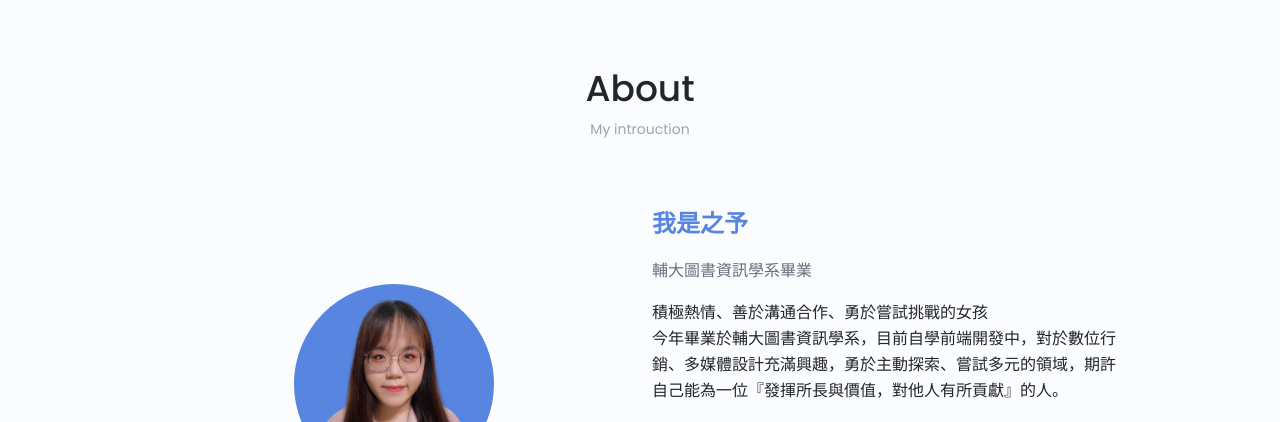
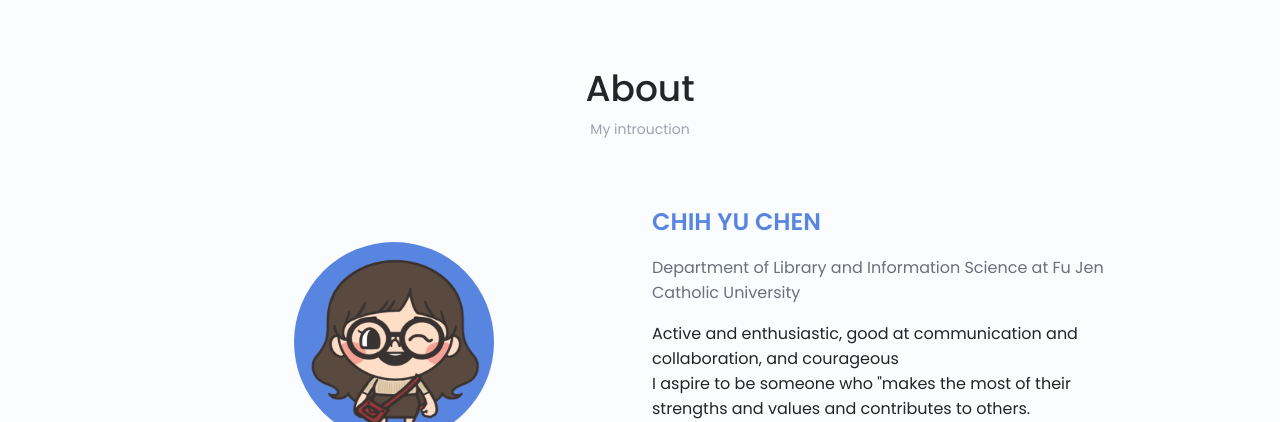
Before and after one commit to elaineCYC/myUniStory, a plain HTML site: page index.html in a window 1280 px wide. Shown: the part 643-1065 px from the top of the page. Drawn offline with nearby package versions, Linux system fonts and the light colour scheme.

Commit message:
Update index.html
change webname

```diff
--- a/index.html
+++ b/index.html
@@ -10,7 +10,7 @@
     <link rel="stylesheet" href="https://unicons.iconscout.com/release/v4.0.0/css/line.css">
     <!-- ===========swiper css link by swiper==========  -->
     <link rel="stylesheet" href="css/swiper-bundle.min.css">
-    <title>Elaine's webresume</title>
+    <title>myUniStory</title>
 </head>
 <body>
     <!--========== SCROLL TOP ==========-->
@@ -80,19 +80,19 @@
 
             <div class="about__container bd-grid">
                 <div class="about__img">
-                    <img class="about-img" src="assets/img/my2.png" alt="">
+                    <img class="about-img" src="assets/img/list12.png" alt="">
                 </div>
 
                 <div>
-                    <h2 class="about__subtitle">我是之予</h2>
-                    <span class="about__profession">輔大圖書資訊學系畢業</span>
-                    <p class="about__text">積極熱情、善於溝通合作、勇於嘗試挑戰的女孩 <br>
-                        今年畢業於輔大圖書資訊學系，目前自學前端開發中，對於數位行銷、多媒體設計充滿興趣，勇於主動探索、嘗試多元的領域，期許自己能為一位『發揮所長與價值，對他人有所貢獻』的人。</p>
+                    <h2 class="about__subtitle">CHIH YU CHEN</h2>
+                    <span class="about__profession">Department of Library and Information Science at Fu Jen Catholic University</span>
+                    <p class="about__text">Active and enthusiastic, good at communication and collaboration, and courageous <br>
+                         I aspire to be someone who "makes the most of their strengths and values and contributes to others.</p>
 
                     <div class="about__social">
                         <a href="https://github.com/elaineCYC" target="_blank" rel="noreferrer noopenner" class="about__social-icon">
                             <i class="uil uil-github"></i> </a>
-                        <a href="https://www.linkedin.com/in/elainecyc88" target="_blank" rel="noreferrer noopenner" class="about__social-icon">
+                        <a href="" target="_blank" rel="noreferrer noopenner" class="about__social-icon">
                             <i class="uil uil-linkedin"></i></a>
                         <a id="emails" href="mailto:elaine.ccy0609@gmail.com" target="_blank" rel="noreferrer noopenner" class="about__social-icon">
                             <i class="uil uil-envelope-check"></i></a>
@@ -100,9 +100,11 @@
                             <i class="uil uil-phone-volume"></i>
                         </a>
                     </div>
-                    <a href="assets/pdf/chih-yu CV.pdf" class="button">
+                    <!--
+                    <a href="assets/pdf/.pdf" class="button">
                         <span><i class="uil uil-file-download-alt dn_icon"></i> Download CV</span>
                     </a>
+                    -->
                 </div>
             </div>
         </section>
```
